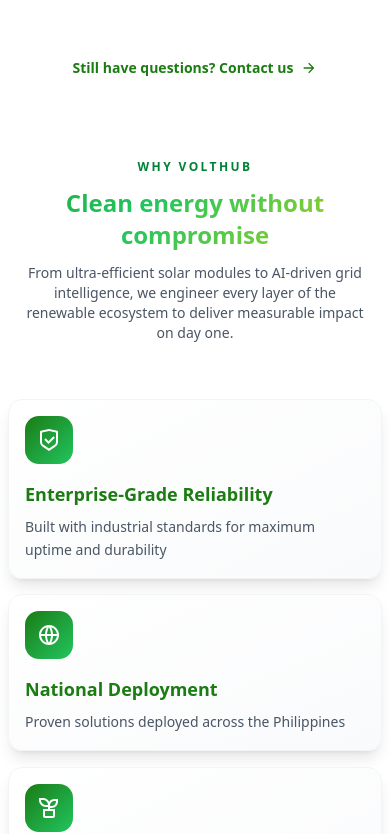
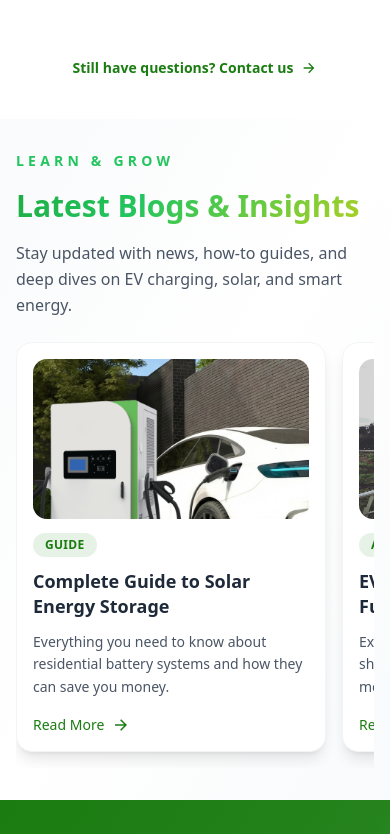
Before and after one commit to qaez0/Volthub, a Next.js app: page / in a window 390 px wide. Shown: the part 6253-7087 px from the top of the page. Built offline with nearby package versions, Linux system fonts and the light colour scheme.

Commit message:
UPDATE: Homepage BLOG

```diff
--- a/src/app/(home)/components/BlogResourcesSection.tsx
+++ b/src/app/(home)/components/BlogResourcesSection.tsx
@@ -5,13 +5,15 @@
 import { IconType } from "react-icons";
 import { RiArrowRightLine } from "react-icons/ri";
 import LayoutContainer from "@/components/layout/LayoutContainer";
+import Image from "next/image";
+import { useRef } from "react";
 
 interface Resource {
   title: string;
   description: string;
   type: string;
-  icon: IconType;
-  color: string;
+  image: string;
+  imageAlt?: string;
 }
 
 interface BlogResourcesSectionProps {
@@ -29,45 +31,98 @@
   resources,
   viewAllLink = "/contact",
 }: BlogResourcesSectionProps) {
+  const scrollRef = useRef<HTMLDivElement>(null);
+
+  const scrollBy = (offset: number) => {
+    if (scrollRef.current) {
+      scrollRef.current.scrollBy({ left: offset, behavior: "smooth" });
+    }
+  };
+
   return (
     <section className="section-spacing bg-gradient-to-br from-gray-50 via-white to-gray-50">
       <LayoutContainer>
-        <div className="text-center space-y-4 mb-16 reveal-on-scroll">
+        <div className="flex flex-col lg:flex-row gap-6 lg:gap-8 items-start">
+          {/* Title Section */}
+          <div className="flex flex-col gap-4 lg:gap-6 lg:w-1/3 lg:sticky lg:top-8">
+            <div className="space-y-4 reveal-on-scroll">
               <p className="text-sm font-semibold tracking-[0.3em] text-accent uppercase">{badge}</p>
-          <h2 className="text-4xl md:text-5xl font-bold gradient-text">{title}</h2>
-          <p className="text-gray-600 max-w-3xl mx-auto text-lg">{description}</p>
+              <h2 className="text-3xl md:text-4xl lg:text-5xl font-bold gradient-text leading-tight">
+                {title}
+              </h2>
+              <p className="text-gray-600 text-base lg:text-lg leading-relaxed">
+                {description}
+              </p>
+            </div>
           </div>
 
-        <div className="grid md:grid-cols-3 gap-8">
+          {/* Blog Cards Section */}
+          <div className="flex-1 w-full lg:w-2/3 relative">
+            <div className="hidden md:flex items-center gap-3 absolute right-0 -top-16 z-10">
+              <button
+                type="button"
+                onClick={() => scrollBy(-320)}
+                className="inline-flex items-center justify-center w-12 h-12 rounded-full bg-white border border-gray-200 shadow-md hover:shadow-lg hover:bg-gray-50 transition-all duration-300 text-gray-700 hover:text-primary"
+                aria-label="Scroll left"
+              >
+                <svg className="w-5 h-5" fill="none" stroke="currentColor" viewBox="0 0 24 24">
+                  <path strokeLinecap="round" strokeLinejoin="round" strokeWidth={2} d="M15 19l-7-7 7-7" />
+                </svg>
+              </button>
+              <button
+                type="button"
+                onClick={() => scrollBy(320)}
+                className="inline-flex items-center justify-center w-12 h-12 rounded-full bg-white border border-gray-200 shadow-md hover:shadow-lg hover:bg-gray-50 transition-all duration-300 text-gray-700 hover:text-primary"
+                aria-label="Scroll right"
+              >
+                <svg className="w-5 h-5" fill="none" stroke="currentColor" viewBox="0 0 24 24">
+                  <path strokeLinecap="round" strokeLinejoin="round" strokeWidth={2} d="M9 5l7 7-7 7" />
+                </svg>
+              </button>
+            </div>
+
+            <div
+              ref={scrollRef}
+              className="flex gap-4 md:gap-5 overflow-x-auto pb-4 snap-x snap-mandatory scroll-smooth [&::-webkit-scrollbar]:hidden [-ms-overflow-style:none] [scrollbar-width:none]"
+            >
               {resources.map((resource, index) => (
                 <div
                   key={index}
-              className="stagger-card reveal-on-scroll p-6 bg-white rounded-2xl shadow-lg border border-gray-100 hover:shadow-xl transition-all duration-300 group cursor-pointer"
-              style={{ animationDelay: `${index * 0.1}s` }}
+                  className="stagger-card snap-start w-[310px] md:w-[460px] min-w-[260px] md:min-w-[300px] lg:min-w-[320px] flex-shrink-0 reveal-on-scroll p-4 md:p-5 bg-white rounded-2xl shadow-lg border border-gray-100 hover:shadow-xl transition-all duration-300 group cursor-pointer"
+                  style={{ animationDelay: `${index * 0.08}s` }}
                 >
-              <div
-                className={`w-14 h-14 bg-gradient-to-br ${resource.color} rounded-xl flex items-center justify-center mb-4 group-hover:scale-110 transition-transform duration-300`}
-              >
-                <resource.icon className="text-2xl text-white" />
+                  <div className="relative w-full h-40 md:h-44 lg:h-48 rounded-xl overflow-hidden mb-3 md:mb-4">
+                    <Image
+                      src={resource.image}
+                      alt={resource.imageAlt || resource.title}
+                      fill
+                      className="object-cover transition-transform duration-500 group-hover:scale-105"
+                      sizes="(min-width: 1024px) 320px, (min-width: 768px) 300px, 260px"
+                      priority={index === 0}
+                    />
                   </div>
-              <div className="mb-2">
-                <span className="text-xs font-semibold text-primary uppercase tracking-wide">
+                  <div className="mb-3">
+                    <span className="inline-block px-3 py-1 rounded-full bg-primary/10 text-primary text-xs font-semibold uppercase tracking-wide">
                       {resource.type}
                     </span>
                   </div>
-              <h3 className="text-xl font-semibold mb-3 text-gray-800 group-hover:text-primary transition-colors duration-300">
+                  <h3 className="text-lg md:text-xl font-semibold mb-3 text-gray-800 group-hover:text-primary transition-colors duration-300 line-clamp-2 leading-snug">
                     {resource.title}
                   </h3>
-              <p className="text-gray-600 mb-4 leading-relaxed">{resource.description}</p>
-              <div className="flex items-center gap-2 text-primary font-medium group-hover:gap-3 transition-all duration-300">
+                  <p className="text-gray-600 mb-4 leading-relaxed text-sm md:text-base line-clamp-3">
+                    {resource.description}
+                  </p>
+                  <div className="flex items-center gap-2 text-primary font-medium group-hover:gap-3 transition-all duration-300 text-sm md:text-base">
                     <span>Read More</span>
                     <RiArrowRightLine className="text-lg" />
                   </div>
                 </div>
               ))}
             </div>
+          </div>
+        </div>
 
-        <div className="text-center mt-12">
+        {/* <div className="text-center mt-12">
           <Link
             href={viewAllLink}
             className="inline-flex items-center justify-center gap-2 border-2 border-primary text-primary px-8 py-4 rounded-xl font-semibold hover:bg-primary hover:text-white transition-all duration-300 hover:scale-105 group"
@@ -75,7 +130,7 @@
             View All Resources
             <RiArrowRightLine className="text-xl group-hover:translate-x-2 transition-transform duration-300" />
           </Link>
-        </div>
+        </div> */}
       </LayoutContainer>
     </section>
   );
--- a/src/app/(home)/components/homeData.ts
+++ b/src/app/(home)/components/homeData.ts
@@ -376,22 +376,36 @@
     description:
       "Everything you need to know about residential battery systems and how they can save you money.",
     type: "Guide",
-    icon: RiBookOpenLine,
-    color: "from-primary to-accent",
+    image: "/HomeBanner/banner1m.png",
+    imageAlt: "Solar energy storage guide",
   },
   {
     title: "EV Charging Infrastructure: Future of Transportation",
     description: "Explore how EV charging networks are shaping the future of sustainable mobility.",
     type: "Article",
-    icon: RiFileTextLine,
-    color: "from-accent to-primary",
+    image: "/HomeBanner/banner2m.png",
+    imageAlt: "EV charging infrastructure",
   },
   {
     title: "Energy Savings Calculator: ROI Analysis",
     description: "Download our free calculator to estimate your potential savings with renewable energy.",
     type: "Tool",
-    icon: RiDownloadLine,
-    color: "from-primary to-emerald-600",
+    image: "/HomeBanner/banner3m.png",
+    imageAlt: "Energy savings calculator",
+  },
+  {
+    title: "Smart Grid Integration: Powering the Future",
+    description: "Learn how smart grid technology enables efficient energy distribution and management for modern homes and businesses.",
+    type: "Article",
+    image: "/HomeBanner/commercial1.png",
+    imageAlt: "Smart grid integration technology",
+  },
+  {
+    title: "Commercial Energy Solutions: A Business Guide",
+    description: "Discover how commercial energy storage systems can reduce operational costs and improve sustainability for your business.",
+    type: "Guide",
+    image: "/HomeBanner/banner4m.png",
+    imageAlt: "Commercial energy solutions",
   },
 ];
 
--- a/src/app/(home)/page.tsx
+++ b/src/app/(home)/page.tsx
@@ -7,7 +7,7 @@
 // import ProductShowcase from "./components/ProductShowcase";
 import ProductGridShowcase from "./components/ProductGridShowcase";
 import RecommendedProducts from "./components/RecommendedProducts";
-import FeaturesSection from "./components/FeaturesSection";
+import BlogResourcesSection from "./components/BlogResourcesSection";
 import StatsSection from "./components/StatsSection";
 // import HowItWorksSection from "./components/HowItWorksSection";
 import UserSegmentationSection from "./components/UserSegmentationSection";
@@ -16,7 +16,6 @@
 // import VideoSection from "./components/VideoSection";
 import {
   carouselSlides,
-  features,
   stats,
   productShowcases,
   // howItWorksSteps,
@@ -24,6 +23,7 @@
   // testimonials,
   // videoItems,
   // trustBadges,
+  resources,
   faqs,
 } from "./components/homeData";
 
@@ -126,11 +126,11 @@
         description="Join thousands of satisfied customers. Get a free consultation and discover how much you could save with clean energy."
       /> */}
 
-  {/* Features Section */}
-  <FeaturesSection
-        title="Clean energy without compromise"
-        description="From ultra-efficient solar modules to AI-driven grid intelligence, we engineer every layer of the renewable ecosystem to deliver measurable impact on day one."
-        features={features}
+      <BlogResourcesSection
+        title="Latest Blogs & Insights"
+        description="Stay updated with news, how-to guides, and deep dives on EV charging, solar, and smart energy."
+        resources={resources}
+        viewAllLink="/contact"
       />
 
       {/* Stats Section */}
--- a/src/app/products/ProductsClient.tsx
+++ b/src/app/products/ProductsClient.tsx
@@ -26,6 +26,7 @@
       ? categoryParam
       : "all",
   );
+  const [searchQuery, setSearchQuery] = useState("");
 
   useEffect(() => {
     if (
@@ -43,10 +44,23 @@
     }
   }, [categoryParam]);
 
-  const filteredProducts =
-    activeCategory === "all"
-      ? products
-      : products.filter((p) => p.category === activeCategory);
+  const normalizedQuery = searchQuery.trim().toLowerCase();
+
+  const filteredProducts = products
+    .filter((p) => (activeCategory === "all" ? true : p.category === activeCategory))
+    .filter((p) => {
+      if (!normalizedQuery) return true;
+      const haystack = [
+        p.name,
+        p.subtitle,
+        p.tag,
+        p.description,
+      ]
+        .filter(Boolean)
+        .join(" ")
+        .toLowerCase();
+      return haystack.includes(normalizedQuery);
+    });
 
   const showBackToTop = activeCategory === "all";
 
@@ -69,6 +83,8 @@
             <ProductGrid
               products={filteredProducts}
               activeCategory={activeCategory}
+              searchQuery={searchQuery}
+              onSearchQueryChange={setSearchQuery}
             />
           </div>
         </LayoutContainer>
```
Also changed, not shown: src/app/products/components/ProductGrid.tsx (+23 -5 lines). Lines whose indentation alone changed are shown as unchanged.
